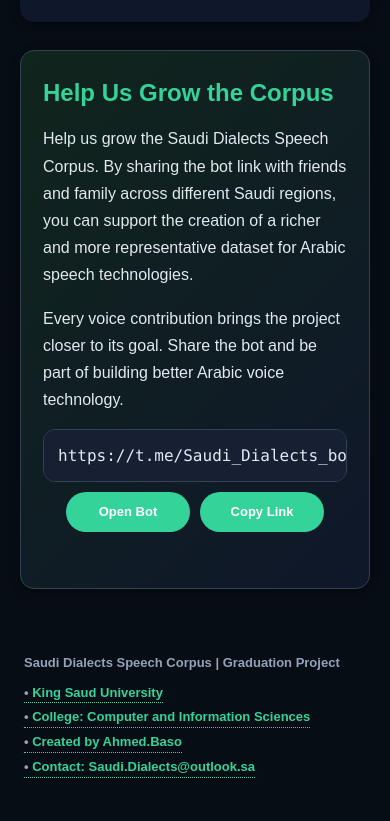
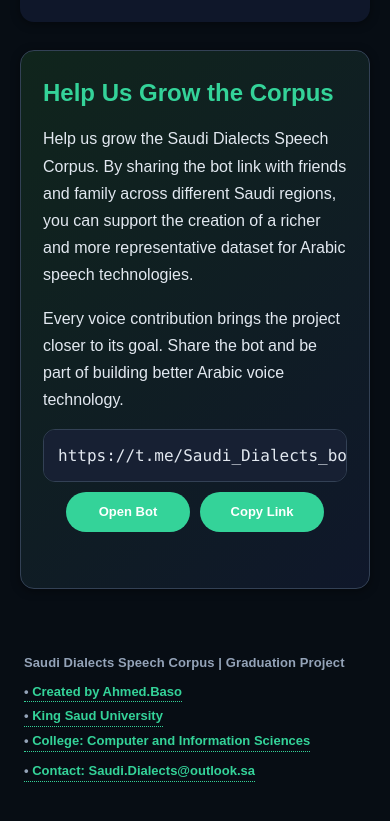
Before and after one commit to Ahmedbaso/Saudi-Dialects-Speech-Corpus, a plain HTML site: page stats.html in a window 390 px wide. Shown: the part 4831-5652 px from the top of the page. Drawn offline with Linux system fonts and the light colour scheme.

Commit message:
Update stats.html

```diff
--- a/stats.html
+++ b/stats.html
@@ -385,6 +385,11 @@
       min-height: 120px;
     }
 
+    body.lang-ar .stat-card {
+      border-left: none;
+      border-right: 4px solid var(--workflow-border);
+    }
+
     .stat-label {
       color: var(--muted-text);
       font-weight: bold;
@@ -743,10 +748,45 @@
     }
 
     footer {
+      display: flex;
+      flex-direction: column;
+      align-items: center;
+      gap: 8px;
       text-align: center;
-      padding: 28px;
+      padding: 30px 24px;
       color: var(--footer-color);
       font-size: 14px;
+      line-height: 1.55;
+      direction: ltr;
+      unicode-bidi: isolate;
+    }
+
+    footer * {
+      direction: ltr;
+      unicode-bidi: isolate;
+    }
+
+    .footer-line {
+      width: 100%;
+      max-width: 980px;
+      display: flex;
+      align-items: center;
+      justify-content: center;
+      flex-wrap: wrap;
+    }
+
+    .footer-title {
+      color: var(--footer-color);
+      font-weight: 600;
+      letter-spacing: 0.1px;
+    }
+
+    .footer-meta {
+      gap: 0;
+    }
+
+    .footer-contact {
+      margin-top: 0;
     }
 
     .ksu-link {
@@ -755,17 +795,15 @@
       border-bottom: 1px dotted var(--link-color);
     }
 
-
-    .footer-title {
-      color: var(--footer-color);
-    }
-
     .footer-separator {
       color: var(--footer-color);
+      margin: 0 8px;
     }
 
     @media (max-width: 700px) {
       footer {
+        align-items: flex-start;
+        gap: 0;
         padding: 24px 24px 84px;
         font-size: 13px;
         line-height: 1.55;
@@ -776,9 +814,14 @@
         text-align: left;
       }
 
+      footer .footer-line {
+        display: block;
+        max-width: 100%;
+        text-align: left;
+      }
+
       footer .footer-title {
-        display: block;
-        margin-bottom: 10px;
+        margin-bottom: 4px;
         font-weight: 600;
         color: var(--footer-color);
         text-align: left;
@@ -799,14 +842,13 @@
         overflow-wrap: anywhere;
       }
 
-      footer .ksu-link::before {
+      footer .footer-meta .ksu-link::before,
+      footer .footer-contact .ksu-link::before {
         content: "• ";
         color: var(--footer-color);
         font-weight: 600;
       }
     }
-
-
 
     .header-controls {
       width: fit-content;
@@ -864,8 +906,7 @@
 
     body.lang-ar header,
     body.lang-ar .top-actions,
-    body.lang-ar .header-controls,
-    body.lang-ar footer {
+    body.lang-ar .header-controls {
       text-align: center;
     }
 
@@ -1182,46 +1223,28 @@
 
   </main>
 
-  <footer data-i18n-html="footerHtml">
-    <span class="footer-title">Saudi Dialects Speech Corpus | Graduation Project</span>
+  <footer>
+    <div class="footer-line footer-title">Saudi Dialects Speech Corpus | Graduation Project</div>
+
+    <div class="footer-line footer-meta">
+      <a class="ksu-link" href="https://github.com/ahmedbaso" rel="noopener noreferrer" target="_blank" title="Visit Ahmed.Baso GitHub profile">
+        Created by Ahmed.Baso
+      </a>
       <span class="footer-separator"> • </span>
-    <a
-      href="https://ksu.edu.sa/en"
-      target="_blank"
-      rel="noopener noreferrer"
-      class="ksu-link"
-      title="Visit King Saud University official website"
-    >
+      <a class="ksu-link" href="https://ksu.edu.sa/en" rel="noopener noreferrer" target="_blank" title="Visit King Saud University official website">
         King Saud University
       </a>
       <span class="footer-separator"> • </span>
-    <a
-      href="https://ccis.ksu.edu.sa/en"
-      target="_blank"
-      rel="noopener noreferrer"
-      class="ksu-link"
-      title="Visit College of Computer and Information Sciences official website"
-    >
+      <a class="ksu-link" href="https://ccis.ksu.edu.sa/en" rel="noopener noreferrer" target="_blank" title="Visit College of Computer and Information Sciences official website">
         College: Computer and Information Sciences
       </a>
-    <span class="footer-separator"> • </span>
-    <a
-      href="https://github.com/ahmedbaso"
-      target="_blank"
-      rel="noopener noreferrer"
-      class="ksu-link"
-      title="Visit Ahmed.Baso GitHub profile"
-    >
-      Created by Ahmed.Baso
-    </a>
-    <span class="footer-separator"> • </span>
-    <a
-      href="mailto:Saudi.Dialects@outlook.sa"
-      class="ksu-link"
-      title="Contact the Saudi Dialects Speech Corpus project"
-    >
+    </div>
+
+    <div class="footer-line footer-contact">
+      <a class="ksu-link" href="mailto:Saudi.Dialects@outlook.sa" title="Contact the Saudi Dialects Speech Corpus project">
         Contact: Saudi.Dialects@outlook.sa
       </a>
+    </div>
   </footer>
 
   <script>
```
Lines whose indentation alone changed are shown as unchanged.
